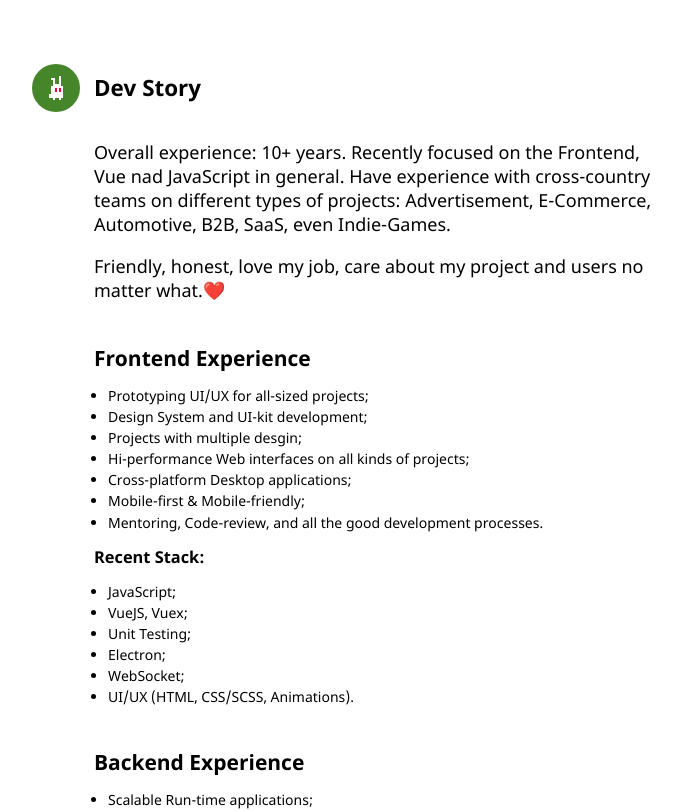
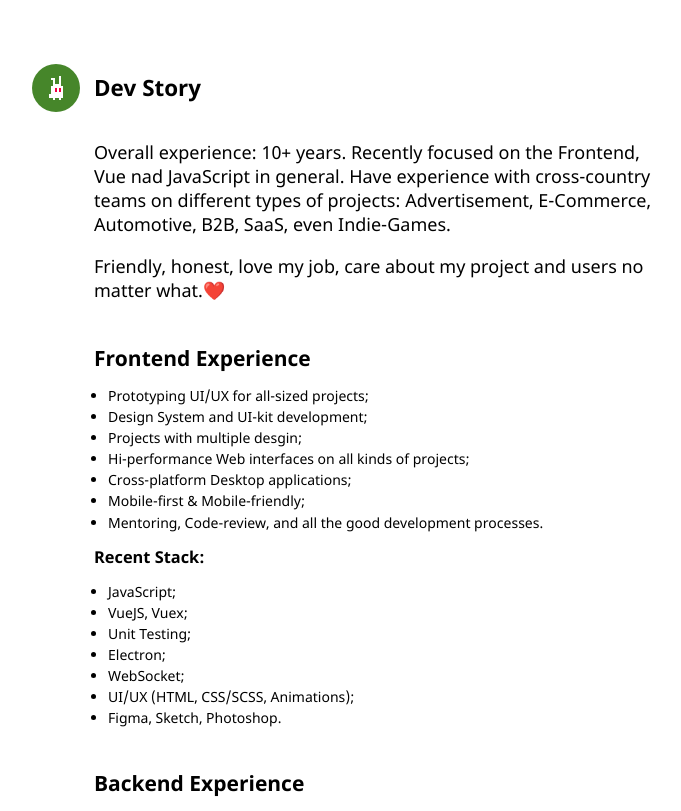
Before and after one commit to vovchisko/vovchisko, a Vue app: page /#/dev-story in a window 1280 px wide. Shown: the top 811 px of the page, without its empty margins (288-969 px from the left). Built offline with nearby package versions, Linux system fonts and the light colour scheme.

Commit message:
Update dev-story.vue

```diff
--- a/src/pages/dev-story.vue
+++ b/src/pages/dev-story.vue
@@ -31,6 +31,7 @@
       <li>Electron</li>
       <li>WebSocket</li>
       <li>UI/UX (HTML, CSS/SCSS, Animations)</li>
+      <li>Figma, Sketch, Photoshop</li>
     </ul>
 
     <h2>Backend Experience</h2>
```
